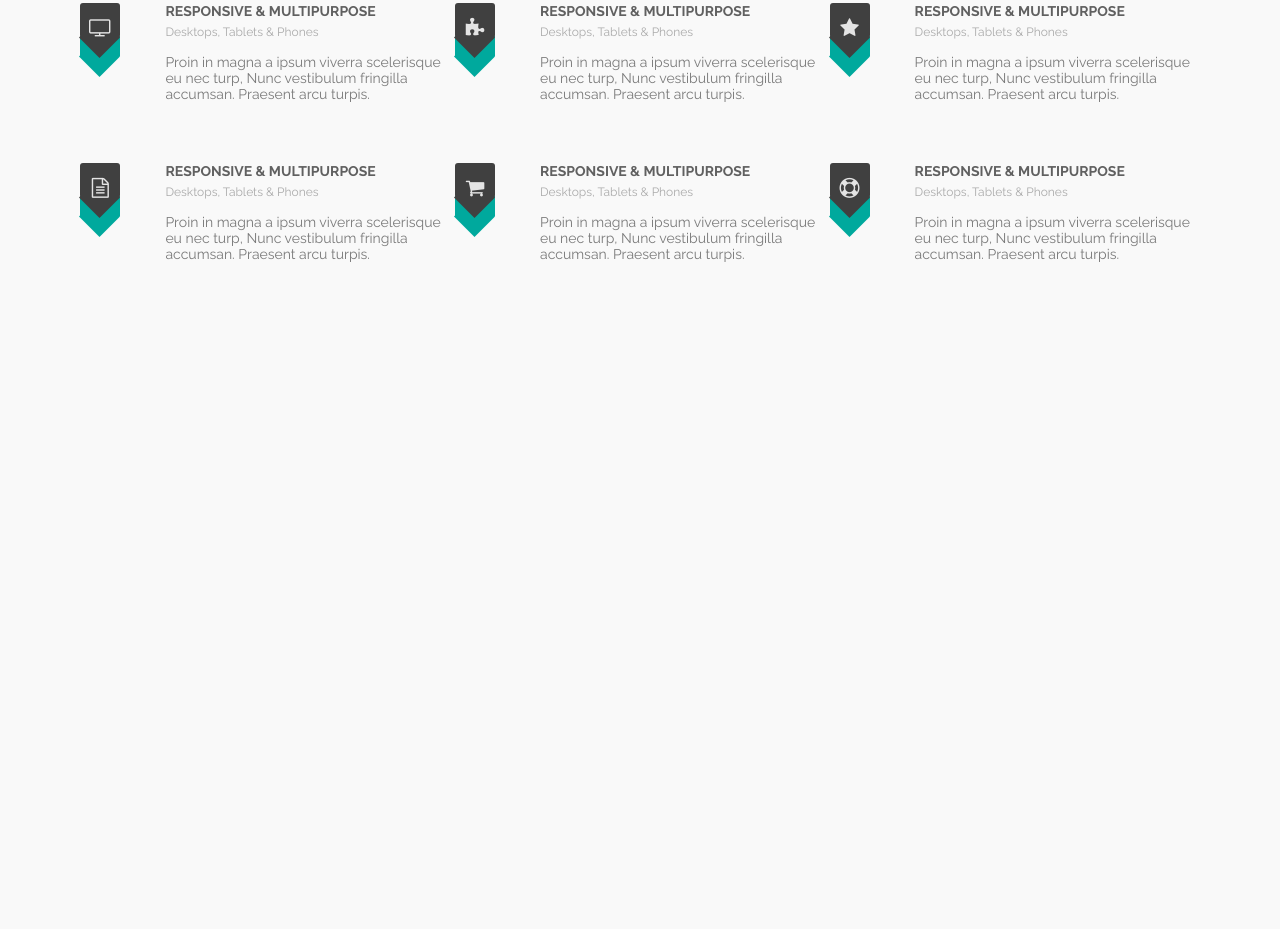
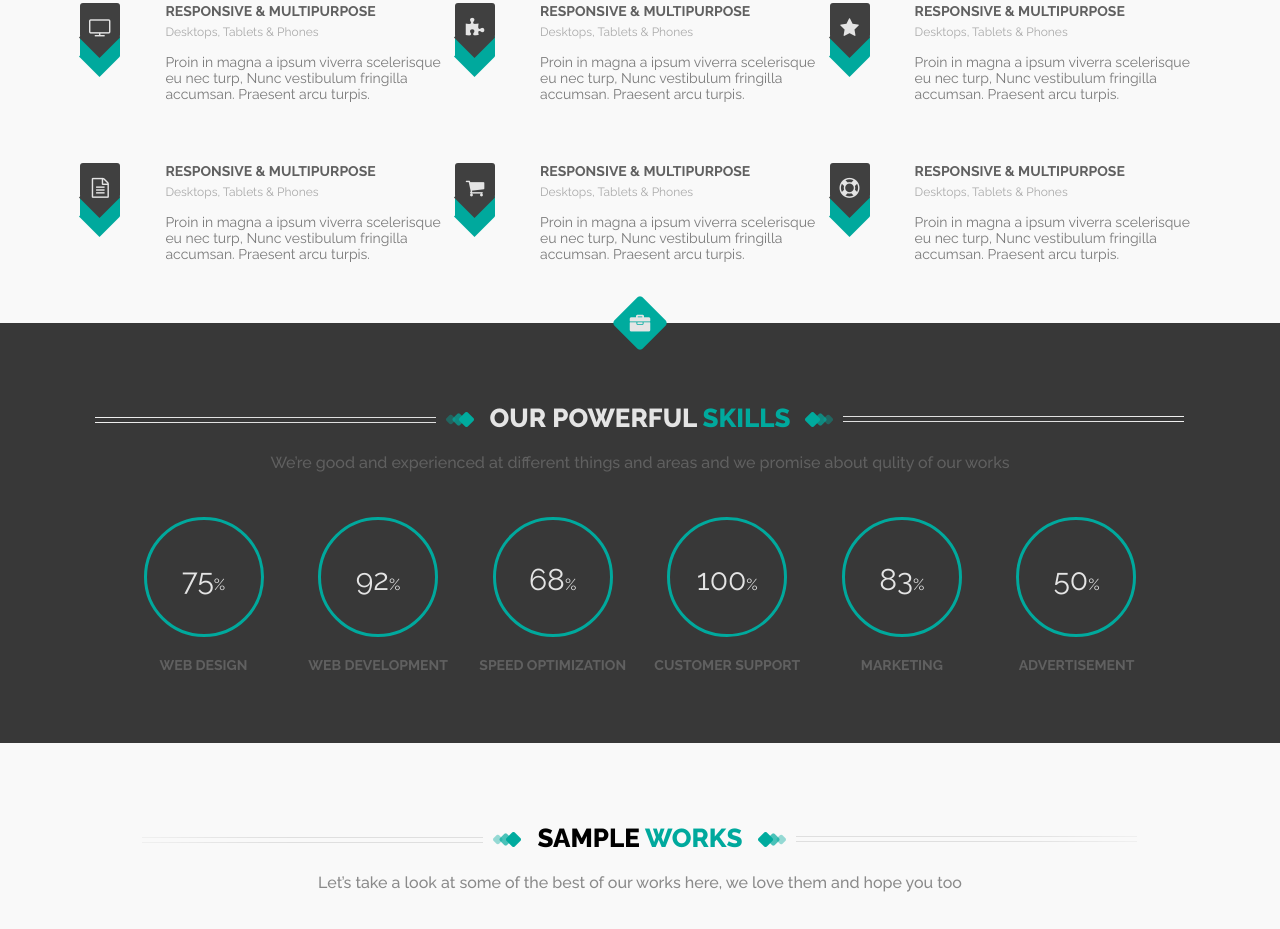
Before and after one commit to nukenukem4/startupp, a plain HTML site: page index.html in a window 1280 px wide. Shown: the part 1372-2301 px from the top of the page. Before the commit the page ends 1695 px from the top, so only its background shows below. Drawn offline with Linux system fonts and the light colour scheme; a script that the page names is missing.

Commit message:
4, 5 block

```diff
--- a/index.html
+++ b/index.html
@@ -139,5 +139,45 @@
           </ul>
           </div>
       </section>
+      <section class="skill">
+      <div class="container">
+              <div class="h2">
+                  <h2>our powerful <span>skills</span></h2>
+                  <p>We’re good and experienced at different things and areas and we promise about qulity of our works</p>
+              </div>
+              <ul class="progress">
+                  <li>
+                        <p>75<span>%</span></p>
+                      <h4>web design</h4>
+                  </li>
+                  <li>
+                         <p>92<span>%</span></p>
+                      <h4>web development</h4>
+                  </li>
+                  <li>
+                         <p>68<span>%</span></p>
+                      <h4>speed optimization</h4>
+                  </li>
+                  <li>
+                     <p>100<span>%</span></p>
+                      <h4>customer support</h4>
+                  </li>
+                  <li>
+                     <p>83<span>%</span></p>
+                      <h4>marketing</h4>
+                  </li>
+                  <li>
+                     <p>50<span>%</span></p>
+                      <h4>advertisement</h4>
+                  </li>
+              </ul>
+          </div>
+      </section>
+      <div class="works container">
+           <div class="h2">
+            <h2>sample <span>works</span></h2>
+            <p>Let’s take a look at some of the best of our works here, we love them and hope you too</p>
+         </div>
+      </div>
    </body>
 </html>
--- a/sass/main.scss
+++ b/sass/main.scss
@@ -1,3 +1,12 @@
+%h4 {
+    h4 {
+  font-size: 14px;
+  color: rgb(96, 96, 96);
+  font-weight: 700;
+  text-transform: uppercase;
+    }
+}
+
 %iconCenterDarck {
      .container {
          position: relative;
@@ -328,3 +337,41 @@ background-color: #383838;
         }
     }
 }
+
+
+.skill {
+    background-color: #383838;
+    @extend %iconCenterDarck;
+    .container:before {
+	    content: url('../img/bag.png');
+    }
+    .progress {
+        text-align: center;
+        li {
+            width: 170px;
+            display: inline-block;
+             @extend %h4;
+             padding: 0 0 70px;
+            p {
+
+                span {
+                    font-size: 16px;
+                }
+                display: inline-block;
+                  font-size: 30px;
+                  color: rgb(228, 228, 228);
+                  text-transform: uppercase;
+                width: 120px;
+                height: 120px;
+                border-radius: 50%;
+                    border: 3px solid #00a99d;
+                line-height: 120px;
+                margin: 0 0 20px;
+                }
+            }
+        }
+    }
+
+.works {
+    @extend %h2light;
+}
```
Also changed, not shown: css/main.css, img/bag.png (added).
